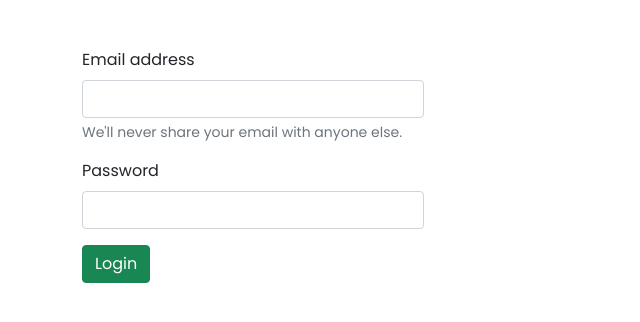
After one commit to re4nightwing/invitation-rsvp, a Flask app: page /admin-login in a window 1280 px wide. The commit adds this page. Shown: the top 322 px of the page, without its empty margins (0-640 px from the left). Run offline with Flask 3, Linux system fonts and the light colour scheme.

Commit message:
added admin login

```diff
--- a/app.py
+++ b/app.py
@@ -1,10 +1,10 @@
 import os
-from flask import Flask, render_template, jsonify, redirect, request, flash, url_for
+from flask import Flask, render_template, jsonify, redirect, request, flash, url_for, session
 from dotenv import load_dotenv
 from flask_sqlalchemy import SQLAlchemy
 from uuid import uuid4
 from flask_wtf import CSRFProtect
-
+from bcrypt import checkpw
 
 load_dotenv()
 DB_USER=os.environ.get("DB_USER")
@@ -27,6 +27,15 @@ class rsvp_information(db.Model):
   email = db.Column(db.String(100), nullable=True)
   phonenumber = db.Column(db.String(100), nullable=True)
   status = db.Column(db.String(100), nullable=True)
+  created = db.Column(db.DateTime, server_default=db.func.now())
+  updated = db.Column(db.DateTime, server_default=db.func.now(), server_onupdate=db.func.now())
+
+  def __repr__(self):
+    return f"<User {self.username}>"
+
+class admin_info(db.Model):
+  username = db.Column(db.String(100), nullable=False, primary_key=True)
+  password = db.Column(db.String(100), nullable=False)
   created = db.Column(db.DateTime, server_default=db.func.now())
   updated = db.Column(db.DateTime, server_default=db.func.now(), server_onupdate=db.func.now())
 
@@ -89,5 +98,37 @@ def submit_data():
 
   return redirect(url_for("home_with_user", id=user_id, username=name))
 
+@app.route('/admin-login', methods=['GET', 'POST'])
+def admin_login():
+  if 'username' in session:
+    return redirect(url_for('dashboard_page'))
+  if request.method == "POST":
+    username = request.form.get('username')
+    password = request.form.get('password')
+    b_password = password.encode('utf-8')
+    admin_user = admin_info.query.filter_by(username=username).first()
+    if admin_user and checkpw(b_password, (admin_user.password).encode('utf-8')):
+      session['username'] = admin_user.username
+      flash("User Logged In Successfully.", "success")
+      return redirect(url_for('admin_login'))
+    else:
+      flash("Invalid user", "danger")
+      return redirect(url_for('admin_login'))
+  context={}
+  return render_template('admin.html', context=context)
+
+@app.route('/dashboard', methods=['GET', 'POST'])
+def dashboard_page():
+  if 'username' not in session:
+    return redirect(url_for('admin_login'))
+  context={}
+  return render_template('dashboard.html', context=context)
+
+@app.route('/logout')
+def logout():
+    session.pop('username', None)
+    flash('You have been logged out.', 'info')
+    return redirect(url_for('admin_login'))
+
 if __name__ == '__main__':
   app.run(host="0.0.0.0", debug=True)
--- a/create_db.py
+++ b/create_db.py
@@ -1,5 +1,8 @@
-from app import db, app
+from app import db, app, admin_info
 
 with app.app_context():
   db.drop_all()
   db.create_all()
+  new_user = admin_info(username="upekshasavindu@gmail.com", password="$2b$12$LeJThDEg10HJ3zMVmlLx6uWGhaBgUIRvfImJD2fvZhCYSw.pAlXpq")
+  db.session.add(new_user)
+  db.session.commit()
--- /dev/null
+++ b/templates/admin.html
@@ -0,0 +1,31 @@
+{% extends 'base.html' %}
+{% block style %}
+<style>
+  @import url('https://fonts.googleapis.com/css2?family=Poppins:wght@200;400;800&display=swap');
+  body{
+    font-family: "Poppins", sans-serif;
+
+  }
+</style>
+{% endblock %}
+{% block content %}
+<div class="container mt-5">
+  <div class="row">
+    <div class="col-auto">
+      <form method="POST" action="">
+        <div class="mb-3">
+          <label for="username"  class="form-label">Email address</label>
+          <input type="email" class="form-control" id="username" name="username" aria-describedby="emailHelp">
+          <div id="emailHelp" class="form-text">We'll never share your email with anyone else.</div>
+        </div>
+        <div class="mb-3">
+          <label for="exampleInputPassword1" class="form-label">Password</label>
+          <input type="password" class="form-control" name="password" id="exampleInputPassword1">
+        </div>
+        <input type="hidden" name="csrf_token" value = "{{ csrf_token() }}" />
+        <button type="submit" class="btn btn-success">Login</button>
+      </form>
+    </div>
+  </div>
+</div>
+{% endblock %}
--- a/templates/base.html
+++ b/templates/base.html
@@ -7,9 +7,54 @@
   <link href="https://cdn.jsdelivr.net/npm/bootstrap@5.0.2/dist/css/bootstrap.min.css" rel="stylesheet" integrity="sha384-EVSTQN3/azprG1Anm3QDgpJLIm9Nao0Yz1ztcQTwFspd3yD65VohhpuuCOmLASjC" crossorigin="anonymous">
   {% block style %}
   {% endblock %}
+  <style>
+    .toast-container {
+      transition: opacity 1s ease-out;
+      opacity: 1;
+    }
+
+    .toast-container.fade-out {
+      opacity: 0;
+    }
+  </style>
 </head>
 <body>
   {% block content %}
   {% endblock %}
+{% with messages = get_flashed_messages(with_categories=true) %}
+{% if messages %}
+  <div class="toast-container">
+    {% for category, message in messages %}
+    <div class="position-fixed bottom-0 end-0 p-3" style="z-index: 11">
+      <div id="liveToast" class="toast" role="alert" aria-live="assertive" aria-atomic="true" style="opacity: 1;">
+        <div class="toast-header">
+          <i class='bx bxs-bell-ring me-1'></i>
+          <strong class="me-auto">Notification</strong>
+          <small>Just now...</small>
+          <!-- <button type="button" class="btn-close" data-bs-dismiss="toast" aria-label="Close"></button> -->
+        </div>
+        <div class="toast-body">
+          {{ message }}
+        </div>
+      </div>
+    </div>
+    {% endfor %}
+  </div>
+{% endif %}
+{% endwith %}
+<script>
+  window.addEventListener('load', function() {
+    setTimeout(function() {
+        const toastContainer = document.querySelector('.toast-container');
+        if (toastContainer) {
+            toastContainer.classList.add('fade-out');
+
+            setTimeout(function() {
+                toastContainer.style.display = 'none';
+            }, 1000);
+        }
+    }, 3000);
+  });
+</script>
 </body>
 </html>
```
Also changed, not shown: requirements.txt (added, +14 -0 lines), templates/dashboard.html (added, +25 -0 lines), templates/index.html (+0 -21 lines), 1 other file.
